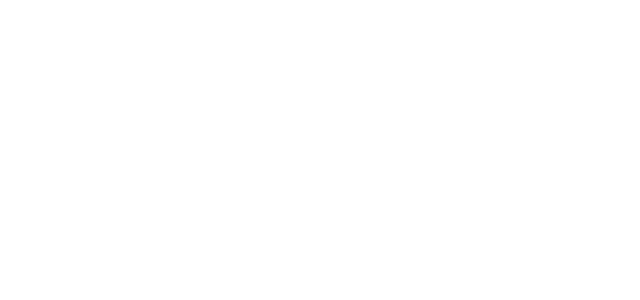
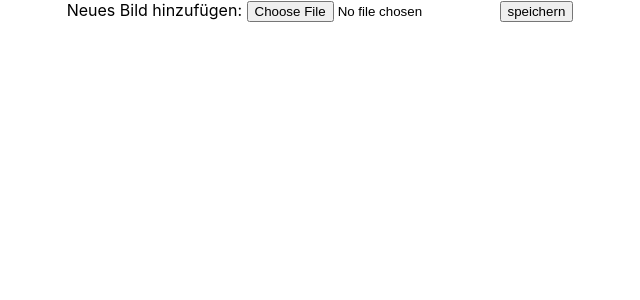
Before and after one commit to DunjaWohlers/product-gallery2-frontend, a React (Create React App) app: page / in a window 1280 px wide. Shown: the top 300 px of the page, without its empty margins (320-960 px from the left). Built offline with nearby package versions, Linux system fonts and the light colour scheme.

Commit message:
add proxy to backend 8080 , add input-field for file-input

```diff
--- a/package.json
+++ b/package.json
@@ -10,6 +10,7 @@
     "@types/node": "^16.11.59",
     "@types/react": "^18.0.20",
     "@types/react-dom": "^18.0.6",
+    "axios": "^0.27.2",
     "react": "^18.2.0",
     "react-dom": "^18.2.0",
     "react-scripts": "5.0.1",
@@ -39,5 +40,6 @@
       "last 1 firefox version",
       "last 1 safari version"
     ]
-  }
+  },
+  "proxy": "http://localhost:8080"
 }
--- a/src/App.tsx
+++ b/src/App.tsx
@@ -1,12 +1,31 @@
-import React from 'react';
+import React, {FormEvent} from 'react';
 import './App.css';
+import axios from "axios";
 
-function App() {
-  return (
-    <div className="App">
+export default function App() {
 
-    </div>
-  );
+    const handleSave = (event: FormEvent<HTMLFormElement>) => {
+        event.preventDefault();
+
+        const htmlFormElement = event.target as HTMLFormElement;
+        const formData = new FormData(htmlFormElement);
+
+        return axios.post("/api/uploadPicture", formData,
+        ).then(data => data.data)
+            .catch(() => {
+                    console.log("Bild konnte nicht gespeichert werden");
+                    return [];
+                }
+            );
+    }
+
+    return (
+        <div className="App">
+            <form onSubmit={handleSave}>
+                <label> Neues Bild hinzufügen: </label>
+                <input type={"file"} name={"file"}/>
+                <button type={"submit"}> speichern</button>
+            </form>
+        </div>
+    );
 }
-
-export default App;
```
Also changed, not shown: 1 other file (tests, documents, lock files or other folders).
